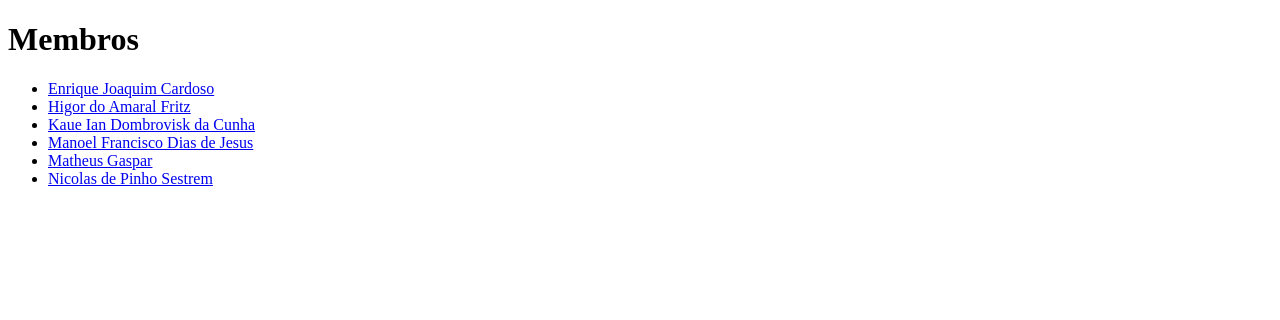
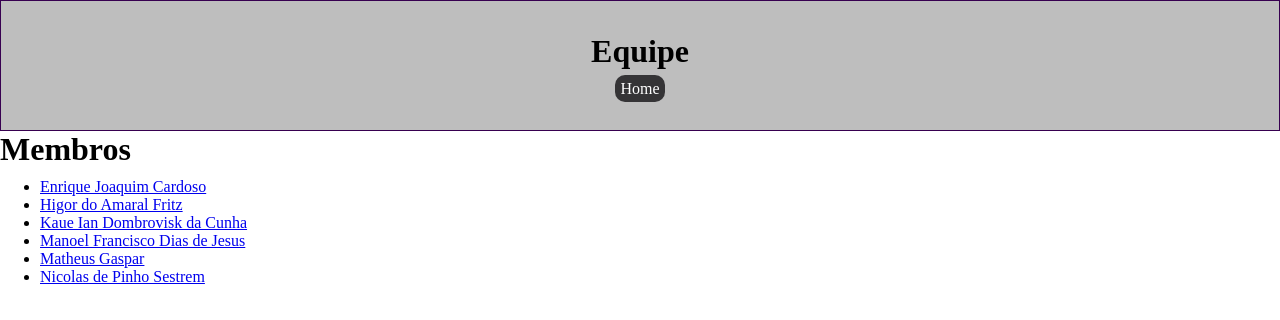
Before and after one commit to EnriqueCardoso/Projeto_01, a plain HTML site: page equipe.html in a window 1280 px wide. Drawn offline with Linux system fonts and the light colour scheme.

Commit message:
feat-#3: Criação do header no equipe.html

```diff
--- a/equipe.html
+++ b/equipe.html
@@ -4,8 +4,49 @@
     <meta charset="UTF-8">
     <meta name="viewport" content="width=device-width, initial-scale=1.0">
     <title>Equipe</title>
+    <style>
+        * {
+            margin: 0;
+        }
+        h1 {
+            margin-bottom: 10px;
+        }
+
+
+
+        .header {
+            background-color: rgb(190, 190, 190);
+            color: black;
+            text-align: center;
+            width: calc(100% - 2px);
+            padding-top: 2rem;
+            padding-bottom: 2rem;
+            border: 1px solid rgb(55, 0, 80);
+        }
+
+        .botao {
+            background-color: rgb(53, 52, 54);
+            color: white;
+            border-radius: 10px;
+            padding: 5px;
+            text-align: center;
+            margin-left: calc(100% - 150px);
+            text-decoration: none;
+            margin: 20px;
+        }
+
+        .botao:hover {
+            border-bottom: 2px solid rgb(255, 255, 255);
+        }
+    </style>
 </head>
+
 <body>
+    <header class="header">
+        <h1>Equipe</h1>
+        <a href="index.html" class="botao">Home</a>
+
+    </header>
     <h1>Membros</h1>
 
     <ul>
```
